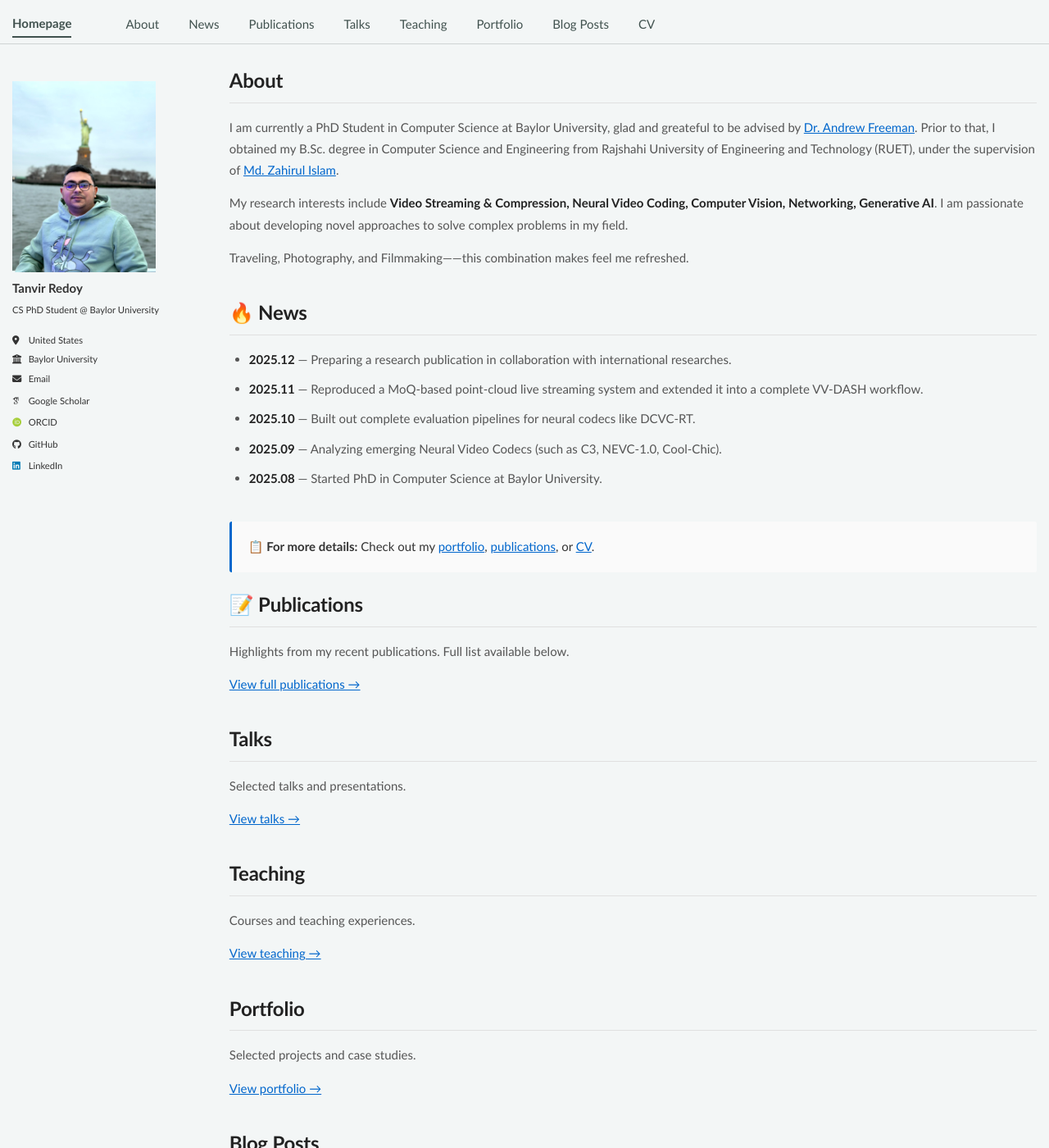
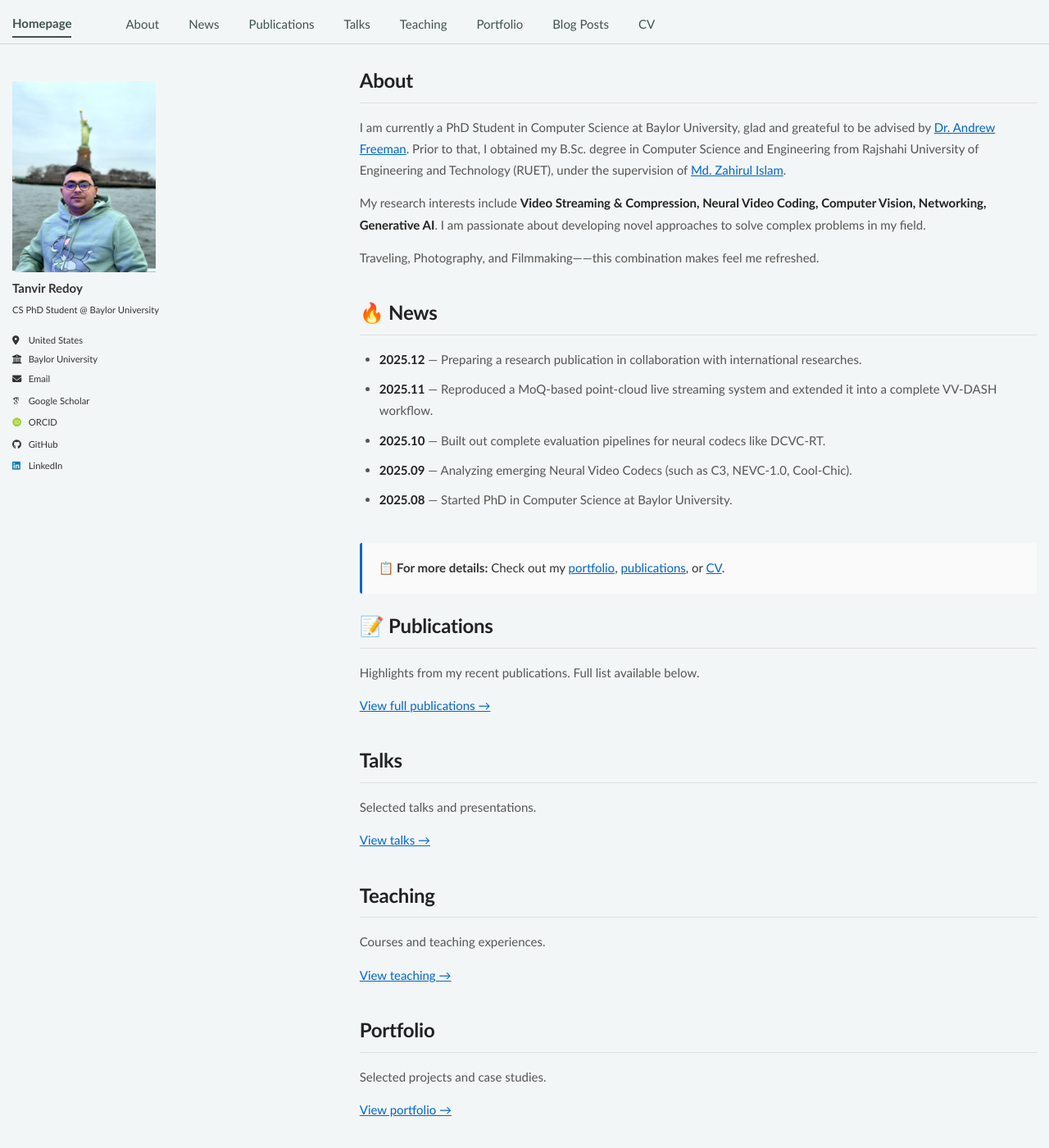
Before and after one commit to tanvir-redoy/tanvir-redoy.github.io, a Jekyll site: the page built from _pages/about.md, in a window 1280 px wide and 1400 px high. Shown: the whole window at 82% size. Built offline with Jekyll 4.4.1, drawn with Linux system fonts in a browser that asks for light colours; some web fonts are replaced; a script bundle is joined from its source files by our own code; library files that are not in the unit come from our copies.

Commit message:
update: _page.scss

```diff
--- a/_sass/layout/_page.scss
+++ b/_sass/layout/_page.scss
@@ -19,7 +19,7 @@
 .page {
   @include breakpoint($large) {
     @include span(10 of 12 last);
-    @include prefix(0.5 of 12);
+    @include prefix(2 of 12);
     @include suffix(0 of 12);
   }
 
```
